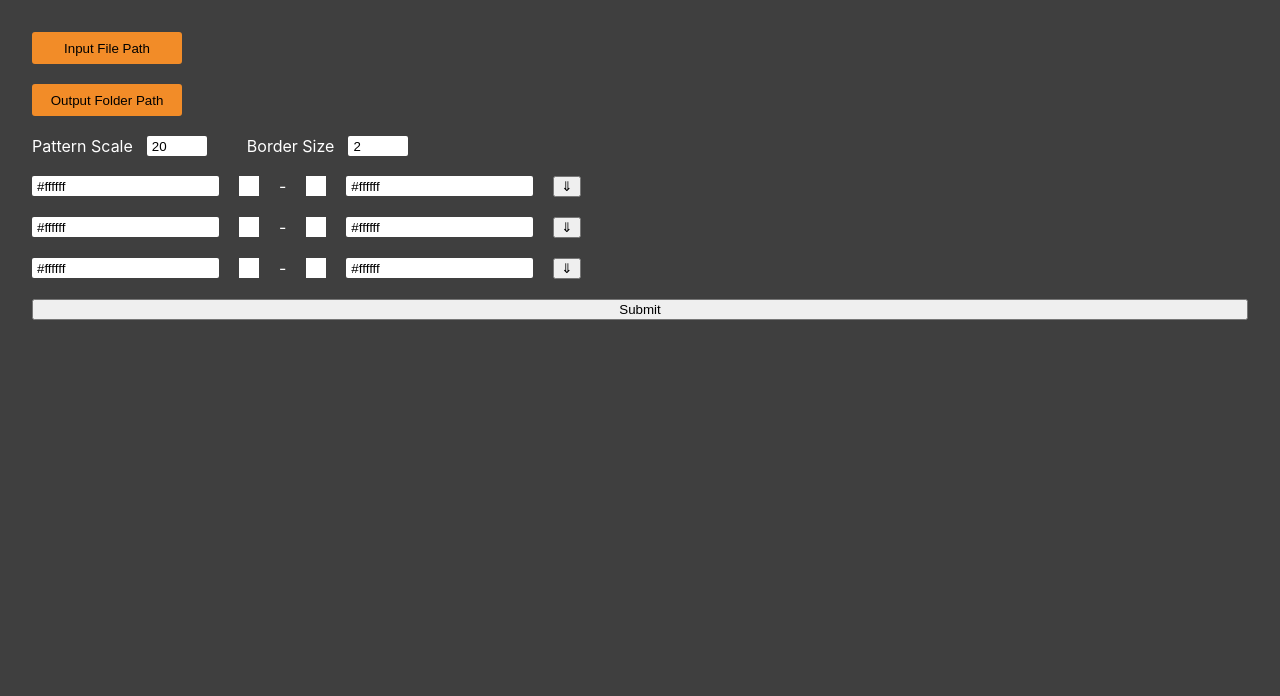
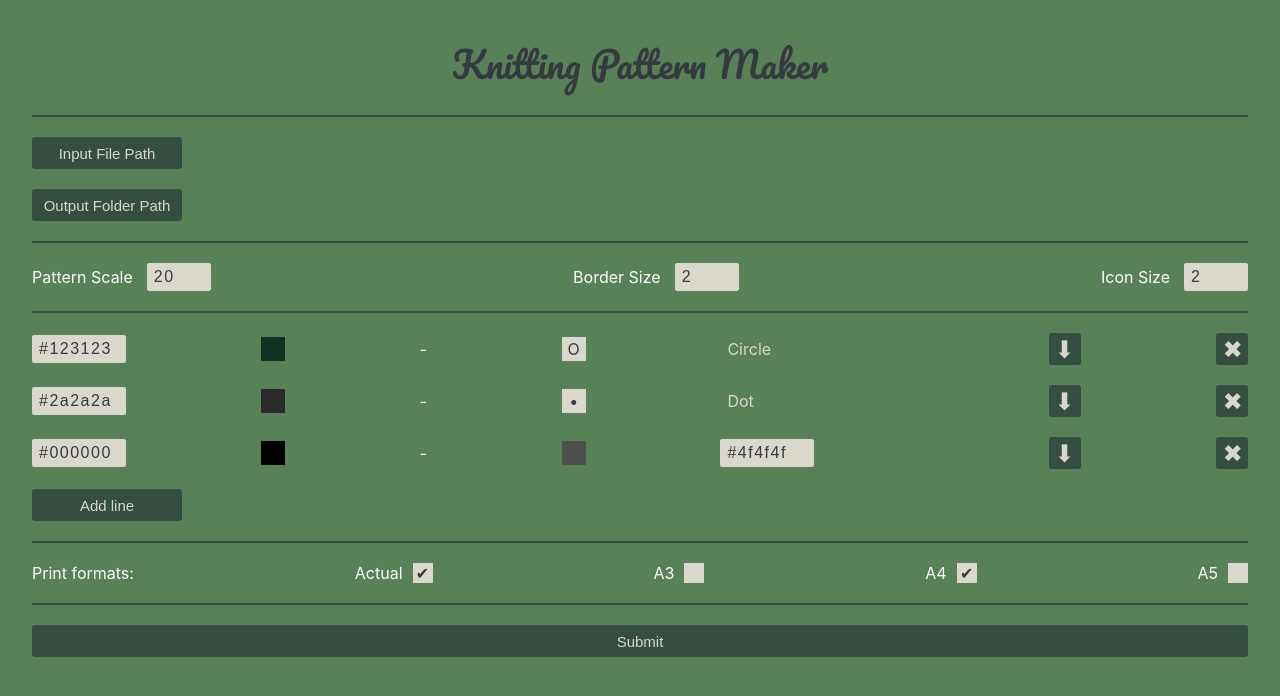
Before and after one commit to Asgmel/knitting_pattern_maker, a Vue app: page / in a window 1280 px wide. Shown: the top 696 px of the page. Built offline with nearby package versions, Linux system fonts and the light colour scheme.

Commit message:
refactor: change app layout

```diff
--- a/index.html
+++ b/index.html
@@ -2,6 +2,9 @@
 <html>
   <head>
     <meta charset="UTF-8" />
+    <link rel="preconnect" href="https://fonts.googleapis.com">
+    <link rel="preconnect" href="https://fonts.gstatic.com" crossorigin>
+    <link href="https://fonts.googleapis.com/css2?family=Pacifico&display=swap" rel="stylesheet">
     <title>Hello World!</title>
   </head>
   <body>
--- a/src/App.vue
+++ b/src/App.vue
@@ -1,51 +1,109 @@
 <template>
   <div class="contentWrapper">
+    <h1>Knitting Pattern Maker</h1>
+    <HorizontalDivide />
     <FileInput button-text="Input File Path" @update:file-path="(filePath: string) => { inputFilePath = filePath }" />
     <FileInput input-type-folder button-text="Output Folder Path"
       @update:file-path="(filePath: string) => { outputFolderPath = filePath }" />
+    <HorizontalDivide />
     <div class="horizontalFlex">
       <NumberInput label-text="Pattern Scale" v-model="patternScale" />
       <NumberInput label-text="Border Size" v-model="borderSize" />
+      <NumberInput label-text="Icon Size" v-model="iconSize" />
     </div>
-    <ColorReplacement v-model:from="fromInput1" v-model:to="toInput2" />
-    <ColorReplacement v-model:from="fromInput2" v-model:to="toInput2" />
-    <ColorReplacement v-model:from="fromInput3" v-model:to="toInput3" />
-    <button @click="submit">Submit</button>
+    <HorizontalDivide />
+    <ColorReplacement v-for="(colorReplacement, index) in colorReplacements" v-model:from="colorReplacement.from"
+      v-model:to="colorReplacement.to" @delete="() => { colorReplacements.splice(index, 1) }" />
+    <button v-if="colorReplacements.length < 5" @click="addColorReplacement" class="addColorReplacement">Add
+      line</button>
+    <HorizontalDivide />
+    <div class="horizontalFlex">
+      <p>Print formats:</p>
+      <OptionCheckbox label-text="Actual" v-model="printActual" />
+      <OptionCheckbox label-text="A3" v-model="printA3" />
+      <OptionCheckbox label-text="A4" v-model="printA4" />
+      <OptionCheckbox label-text="A5" v-model="printA5" />
+    </div>
+    <HorizontalDivide />
+    <button class="submitButton" :disabled="conversionInProgess" @click="submit">Submit</button>
+    <p class="feedback">{{ conversionStatus }}</p>
   </div>
 </template>
 
 <script lang="ts" setup>
-import { ref } from 'vue';
+import { ref, toRaw } from 'vue';
 import ColorReplacement from './components/ColorReplacement.vue';
 import FileInput from './components/FileInput.vue';
 import NumberInput from './components/NumberInput.vue';
+import OptionCheckbox from './components/OptionCheckbox.vue';
+import HorizontalDivide from './components/HorizontalDivide.vue'
+import { ConverterSettings } from './converter.types';
+
+function addColorReplacement() {
+  if (colorReplacements.value.length < 5) {
+    colorReplacements.value.push({
+      from: "#ffffff",
+      to: "circle"
+    })
+  }
+}
 
 let inputFilePath = ref("")
 let outputFolderPath = ref("")
 let patternScale = ref(20)
 let borderSize = ref(2)
-let fromInput1 = ref("#ffffff")
-let toInput1 = ref("#ffffff")
-let fromInput2 = ref("#ffffff")
-let toInput2 = ref("#ffffff")
-let fromInput3 = ref("#ffffff")
-let toInput3 = ref("#ffffff")
+let iconSize = ref(2)
+let colorReplacements = ref([
+  {
+    from: "#123123",
+    to: "circle",
+  },
+  {
+    from: "#2a2a2a",
+    to: "dot",
+  },
+  {
+    from: "#000000",
+    to: "#4f4f4f"
+  }
+])
+let printA4 = ref(true)
+let printA3 = ref(false)
+let printA5 = ref(false)
+let printActual = ref(true)
 
-const submit = () => {
-  console.log(inputFilePath.value)
-  console.log(outputFolderPath.value)
-  console.log(patternScale.value)
-  console.log(borderSize.value)
-  console.log(fromInput1.value)
-  console.log(toInput1.value)
-  console.log(fromInput2.value)
-  console.log(toInput2.value)
-  console.log(fromInput3.value)
-  console.log(toInput3.value)
+let conversionStatus = ref("")
+let conversionInProgess = ref(false)
+
+const submit = async () => {
+  const settings: ConverterSettings = {
+    inputFilePath: inputFilePath.value,
+    outputFolderPath: outputFolderPath.value,
+    patternScale: patternScale.value,
+    borderSize: borderSize.value,
+    iconSize: iconSize.value,
+    colorReplacements: toRaw(colorReplacements.value),
+    printActual: printActual.value,
+    printA3: printA3.value,
+    printA4: printA4.value,
+    printA5: printA5.value,
+  }
+  conversionStatus.value = "Converting file..."
+  conversionInProgess.value = true
+  const result = await window.api.runConversion(settings);
+  conversionInProgess.value = false
+  conversionStatus.value = result
 }
 </script>
 
 <style scoped>
+h1 {
+  margin: 0;
+  color: var(--dark-font-color);
+  font-size: 36px;
+  text-align: center;
+}
+
 .contentWrapper {
   display: flex;
   flex-direction: column;
@@ -54,6 +112,15 @@ const submit = () => {
 
 .horizontalFlex {
   display: flex;
-  gap: 40px;
+  justify-content: space-between;
+}
+
+.addColorReplacement {
+  width: 150px;
+}
+
+p {
+  color: #ffffff;
+  margin: 0;
 }
 </style>
--- a/src/components/ColorReplacement.vue
+++ b/src/components/ColorReplacement.vue
@@ -1,34 +1,65 @@
 <template>
   <div class="container">
     <input type="text" ref="fromInput" :value="fromInputValue"
-      @beforeinput="(e: Event) => { fromInputValue = sanitizeHexInput(e) }"
-      :style="{ border: validateHexColor(fromInputValue) ? 'none' : '1px solid #ff0033' }">
-    <div class="colorBox" :style="{ backgroundColor: validateHexColor(fromInputValue) ? fromInputValue : '#ffffff' }">
+      @beforeinput="(e: Event) => { fromInputValue = sanitizeHexInput(fromInputRef, e) }"
+      :style="{ border: validateHexColor(fromInputValue) ? '' : '2px solid #ff0033' }">
+    <div class="colorBox" :style="{ backgroundColor: validateHexColor(fromInputValue) ? fromInputValue : '#dad7cd' }">
     </div>
     <div class="dash">-</div>
-    <div class="colorBox" :style="{ backgroundColor: validateHexColor(toInputValue) ? toInputValue : '#ffffff' }"></div>
-    <input type="text" ref="toInput" :value="toInputValue"
-      @beforeinput="(e: Event) => { toInputValue = sanitizeHexInput(e) }"
-      :style="{ border: validateHexColor(toInputValue) ? 'none' : '1px solid #ff0033' }">
-    <button class="change">⇓</button>
-
+    <div class="colorBox" :style="{ backgroundColor: validateHexColor(toInputValue) ? toInputValue : '#dad7cd' }">
+      {{ transformationElementsIcons[transformationElementIndex] }}</div>
+    <input v-if="transformationElementsName[transformationElementIndex] == 'hex'" type="text" ref="toInput"
+      :value="toInputValue" @beforeinput="(e: Event) => { toInputValue = sanitizeHexInput(toInputRef, e) }"
+      :style="{ border: validateHexColor(toInputValue) ? '' : '1px solid #ff0033' }">
+    <p v-if="transformationElementsName[transformationElementIndex] != 'hex'">
+      {{ transformationElementsName[transformationElementIndex] }}</p>
+    <button class="changeButton" @click="incrementTransformationElementIndex">➡</button>
+    <button class="deleteButton" @click="$emit('delete')">✖</button>
   </div>
 </template>
 
 <script setup lang="ts">
-import { nextTick, ref, Ref, useTemplateRef } from 'vue';
+import { onBeforeMount, ref, Ref, useTemplateRef } from 'vue';
 
-const fromInputValue = defineModel("from")
-const toInputValue = defineModel("to")
+defineEmits(["delete"])
+
+const fromInputValue = defineModel<string>("from")
+const toInputValue = defineModel<string>("to")
 const fromInputRef: Ref<HTMLInputElement> = useTemplateRef("fromInput")
 const toInputRef: Ref<HTMLInputElement> = useTemplateRef("toInput")
 
+const transformationElementsName = ["circle", "dot", "cross", "line", "hex"]
+const transformationElementsIcons = ["O", "•", "X", "-", ""]
+let transformationElementIndex = ref(0)
+let hexValueHolder = "#ffffff"
+
+onBeforeMount(() => {
+  const index = transformationElementsName.indexOf(toInputValue.value)
+  transformationElementIndex.value = index === -1 ? transformationElementsName.indexOf('hex') : index
+})
+
+function incrementTransformationElementIndex() {
+  if (transformationElementsName[transformationElementIndex.value] === "hex") {
+    hexValueHolder = toInputValue.value
+  }
+  if (transformationElementIndex.value < transformationElementsName.length - 1) {
+    transformationElementIndex.value++
+  } else {
+    transformationElementIndex.value = 0
+  }
+
+  if (transformationElementsName[transformationElementIndex.value] === "hex") {
+    toInputValue.value = hexValueHolder
+  } else {
+    toInputValue.value = transformationElementsName[transformationElementIndex.value]
+  }
+}
 
 function validateHexColor(hexColorValue: string) {
   return /^#[a-fA-F0-9]{6}$/.test(hexColorValue)
 }
 
-const sanitizeHexInput = (event: InputEvent) => {
+function sanitizeHexInput(element: HTMLInputElement, event: InputEvent) {
   event.preventDefault()
 
   let value = (event.target as HTMLInputElement).value;
@@ -80,8 +111,8 @@ const sanitizeHexInput = (event: InputEvent) => {
   value = value.replace(/[^#a-fA-F0-9]/g, '');
 
   setTimeout(() => {
-    fromInputRef.value.focus()
-    fromInputRef.value.setSelectionRange(cursorPosition, cursorPosition);
+    element.focus()
+    element.setSelectionRange(cursorPosition, cursorPosition);
   })
 
   return value
@@ -91,15 +122,45 @@ const sanitizeHexInput = (event: InputEvent) => {
 <style scoped>
 .container {
   display: flex;
-  gap: 20px;
+  align-items: center;
+  justify-content: space-between;
 }
 
 .dash {
   color: #ffffff;
 }
 
+button {
+  display: flex;
+  width: 32px;
+  font-size: 24px;
+  transform: rotate(90deg);
+  align-items: center;
+  justify-content: center;
+}
+
+.changeButton {
+  margin-left: 100px;
+}
+
+input {
+  width: 80px;
+}
+
+p {
+  width: 80px;
+  margin: 0;
+  padding: 0 7px;
+  color: var(--light-font-color);
+  text-transform: capitalize;
+}
+
 .colorBox {
-  width: 20px;
-  height: 20px;
+  width: 24px;
+  height: 24px;
+  display: flex;
+  align-items: center;
+  justify-content: center;
+  color: var(--dark-font-color);
 }
 </style>
--- a/src/components/FileInput.vue
+++ b/src/components/FileInput.vue
@@ -54,10 +54,5 @@ const updateFilePath = async () => {
 
 button {
   width: 150px;
-  height: 32px;
-  background-color: #F28C28;
-  color: #000000;
-  border: none;
-  border-radius: 3px;
 }
 </style>
--- /dev/null
+++ b/src/components/HorizontalDivide.vue
@@ -0,0 +1,14 @@
+<template>
+  <div class="line"></div>
+</template>
+
+<script setup lang="ts">
+</script>
+
+<style scoped>
+.line {
+  height: 2px;
+  width: 100%;
+  background-color: var(--secondary-button-color);
+}
+</style>
--- a/src/index.css
+++ b/src/index.css
@@ -1,14 +1,44 @@
+:root {
+  --background-color: #588157;
+  --light-font-color: #dad7cd;
+  --dark-font-color: #343a40;
+  --primary-button-color: #344e41;
+  --secondary-button-color: #344e41;
+  --input-background-color: #dad7cd;
+}
+
 body {
   font-family: -apple-system, BlinkMacSystemFont, 'Segoe UI', Roboto, Helvetica,
     Arial, sans-serif;
   margin: auto;
   padding: 2rem;
-  background-color: #3f3f3f;
+  background-color: var(--background-color);
+}
+
+h1 {
+  font-family: "Pacifico", cursive;
+  font-weight: 400;
+  font-style: normal;
 }
 
 input {
-  border: none;
   border-radius: 2px;
   height: 20px;
   padding: 0 5px;
+  background-color: var(--input-background-color);
+  color: var(--dark-font-color);
+  font-size: 16px;
+  letter-spacing: 1.5px;
+  height: 24px;
+  border: 2px solid var(--input-background-color)
 }
+
+button {
+  height: 32px;
+  background-color: var(--secondary-button-color);
+  color: var(--light-font-color);
+  border: none;
+  border-radius: 3px;
+  font-size: 15px;
+  cursor: pointer;
+}
```
